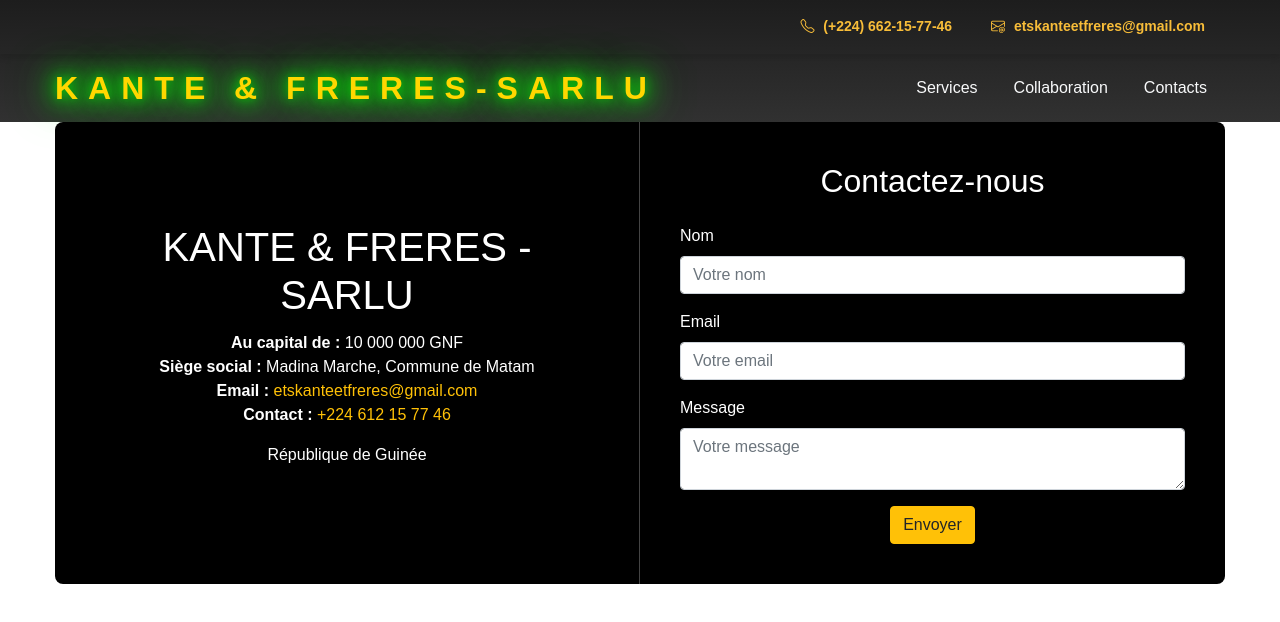
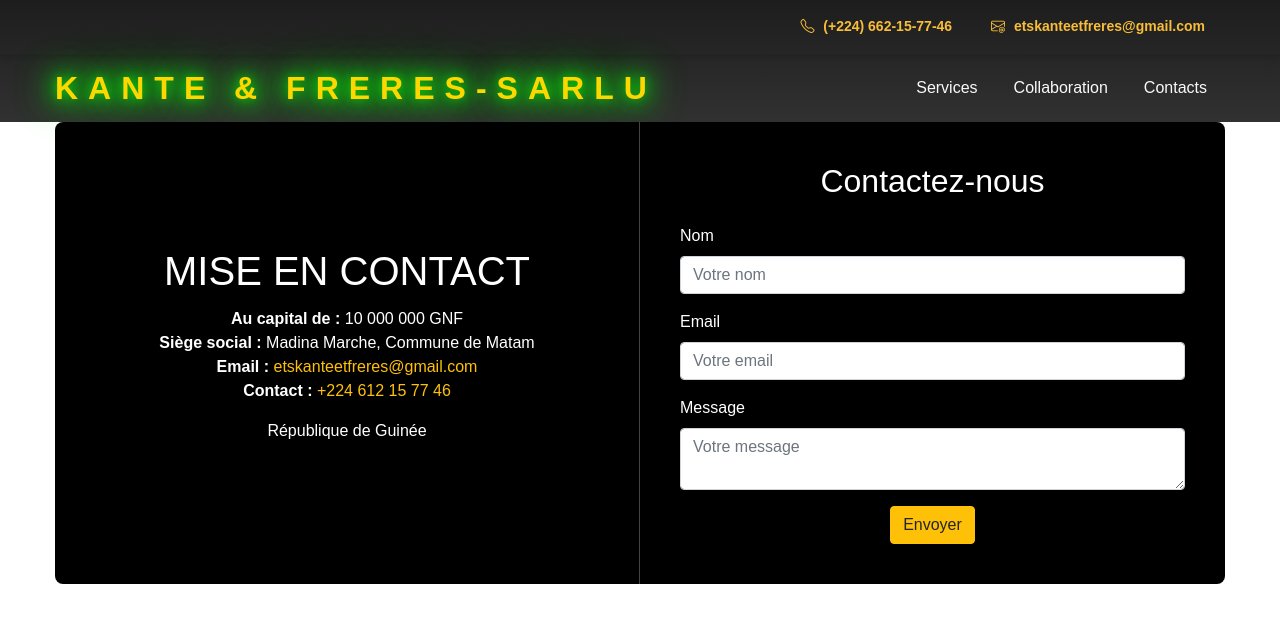
Before and after one commit to sagnofelix/kf-sarlu, a React (Create React App) app: page /contact in a window 1280 px wide. Shown: the top 622 px of the page. Built offline with nearby package versions, Linux system fonts and the light colour scheme.

Commit message:
Arrangement de contact.tsx

```diff
--- a/src/pages/contact.tsx
+++ b/src/pages/contact.tsx
@@ -64,7 +64,7 @@ const ContactPage: React.FC = () => {
             }}
           >
             <div className="card-body text-center">
-              <h1 className="card-title">KANTE & FRERES - SARLU</h1>
+              <h1 className="card-title">MISE EN CONTACT</h1>
               <p className="card-text">
                 <strong>Au capital de :</strong> 10 000 000 GNF <br />
                 <strong>Siège social :</strong> Madina Marche, Commune de Matam <br />
```
